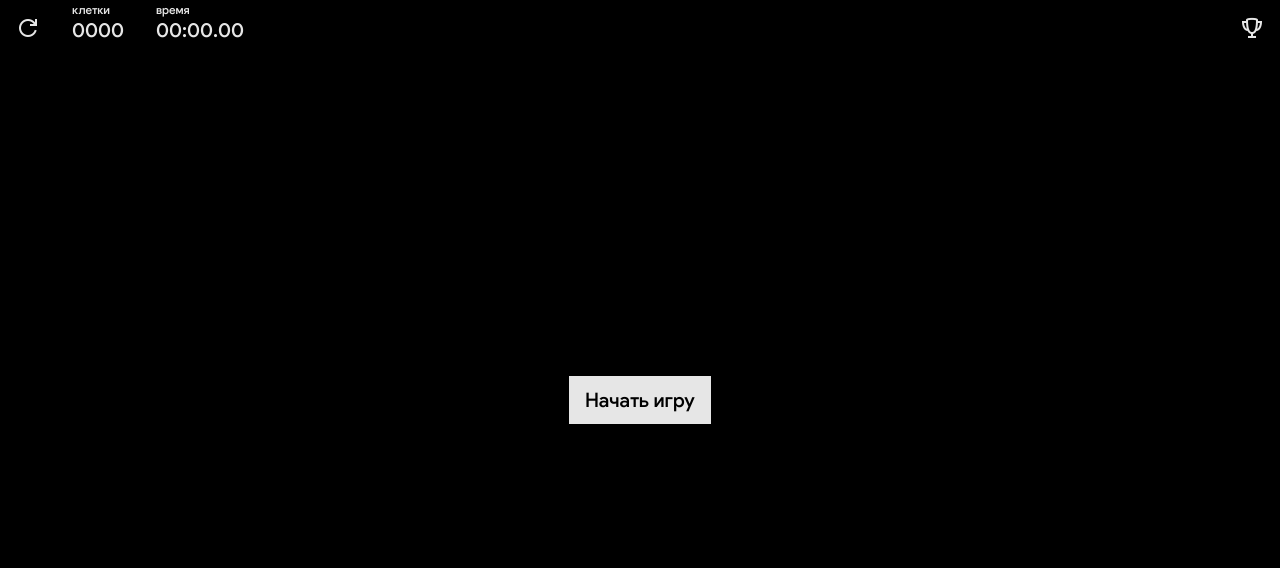
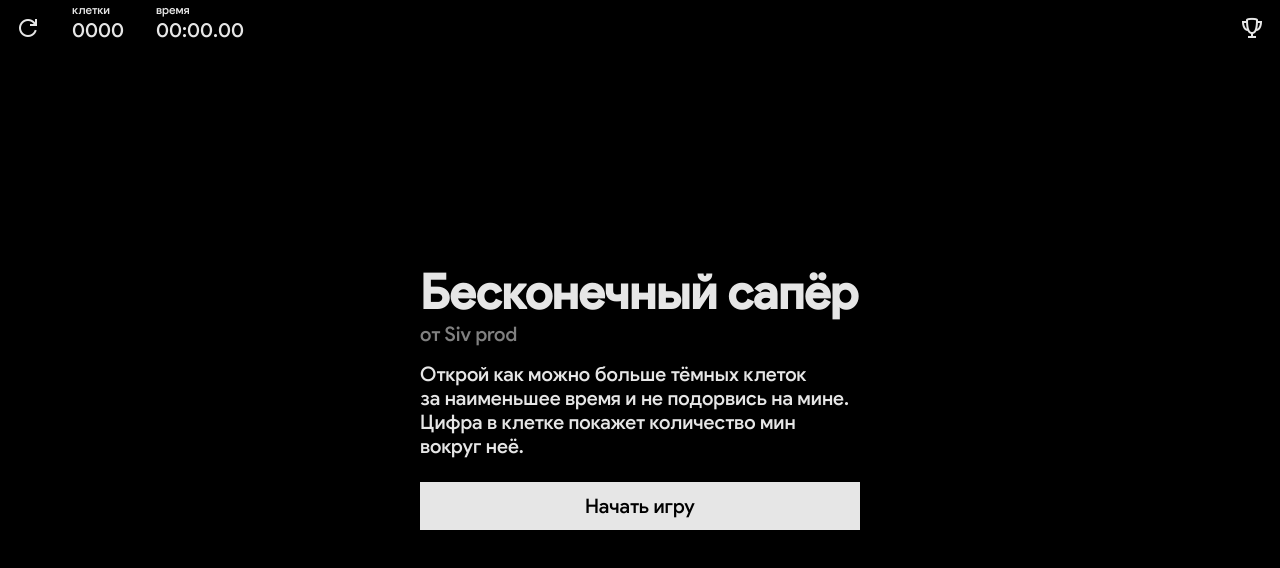
Before and after one commit to Sivprod/sivprod.github.io, a plain HTML site: page index.html in a window 1280 px wide. Drawn offline with Linux system fonts and the light colour scheme.

Commit message:
Welcome screen
• Небольшая доработка наального экрана

```diff
--- a/index.html
+++ b/index.html
@@ -34,8 +34,16 @@
       </div>
     </header>
 
-    <div class="welcome">
-      <button class="btn btn_filled btn_l start hide">Начать игру</button>
+    <div class="welcome-wrapper">
+      <div class="welcome">
+        <h1>Бесконечный сапёр</h1>
+        <span class="sub-header">от Siv prod</span>
+        <p class="desc">
+          Открой как можно больше тёмных клеток за&nbsp;наименьшее время и&nbsp;не&nbsp;подорвись на&nbsp;мине. Цифра в&nbsp;клетке покажет количество мин вокруг&nbsp;неё.
+        </p>
+        <button class="btn btn_filled btn_l start hide">Начать игру</button>
+        <!-- <a href="#reference" class="welcome__link modal-trigger">Как играть?</a> -->
+      </div>
     </div>
 
     <div id="end-screen" class="end-screen modal hide">
--- a/script.js
+++ b/script.js
@@ -1,7 +1,7 @@
 /* Конфиг */
 
 const minMineProbability = 0.15;
-const maxMineProbability = 0.3;
+const maxMineProbability = 0.25;
 const shortClickTime = 300;
 const cellSize = 32;
 const deadZone = 5;
@@ -12,7 +12,7 @@ const visibleField = document.querySelector(".field");
 const cellCounter = document.querySelector("#cell-counter");
 const timeCounter = document.querySelector("#time-counter");
 const restartButton = document.querySelector(".btn.icon-restart");
-const welcome = document.querySelector(".welcome");
+const welcome = document.querySelector(".welcome-wrapper");
 const startButton = document.querySelector(".btn.start");
 const showResultButton = document.querySelector(".show-result");
 
@@ -466,9 +466,11 @@ if (modalTriggers.length > 0) {
 let activeModal;
 
 function showModal(modal) {
-  hideModal(activeModal);
-  activeModal = modal;
-  modal.classList.remove("hide");
+  if(modal) {
+    hideModal(activeModal);
+    activeModal = modal;
+    modal.classList.remove("hide");
+  }
 }
 
 function hideModal() {
--- a/style.css
+++ b/style.css
@@ -196,17 +196,56 @@ header > * {
 
 /* Приветствие */
 
-.welcome {
-  width: 100vw;
-  height: 100vh;
+.welcome-wrapper {
+  width: 100%;
+  height: 100%;
   position: absolute;
-  z-index: 11;
+  z-index: 12;
 
   display: flex;
-  flex-direction: column;
   justify-content: center;
   align-items: center;
-  text-align: center;
+  overflow-y: auto;
+}
+
+.welcome {
+  display: flex;
+  flex-direction: column;
+  width: 456px;
+  padding: 8px;
+  box-sizing: border-box;
+  /* align-items: flex-start; */
+}
+
+h1 {
+  font-size: 48px;
+  line-height: 44px;
+  margin: 0;
+}
+
+.sub-header {
+  margin: 8px 0 16px;
+  color:rgba(255, 255, 255, 0.5);
+}
+
+.desc {
+  margin: 0 0 24px;
+}
+
+.desc__block:not(:last-child) {
+  margin-bottom: 8px;
+}
+
+a {
+  color: inherit;
+  font: inherit;
+  text-decoration: none;
+  border-bottom: 1px solid var(--white-80);
+}
+
+.welcome__link {
+  margin: 16px 0;
+  align-self: flex-start;
 }
 
 /* Конченый экран */
```
